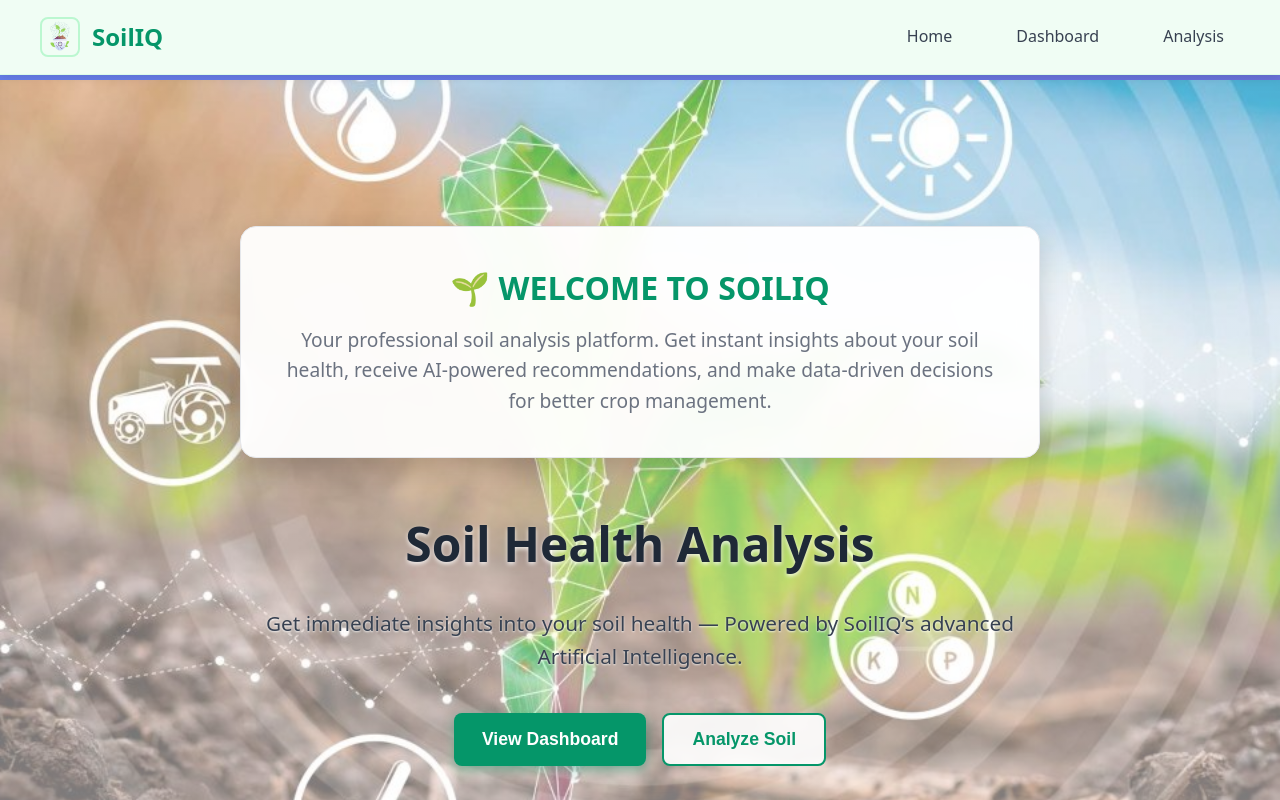
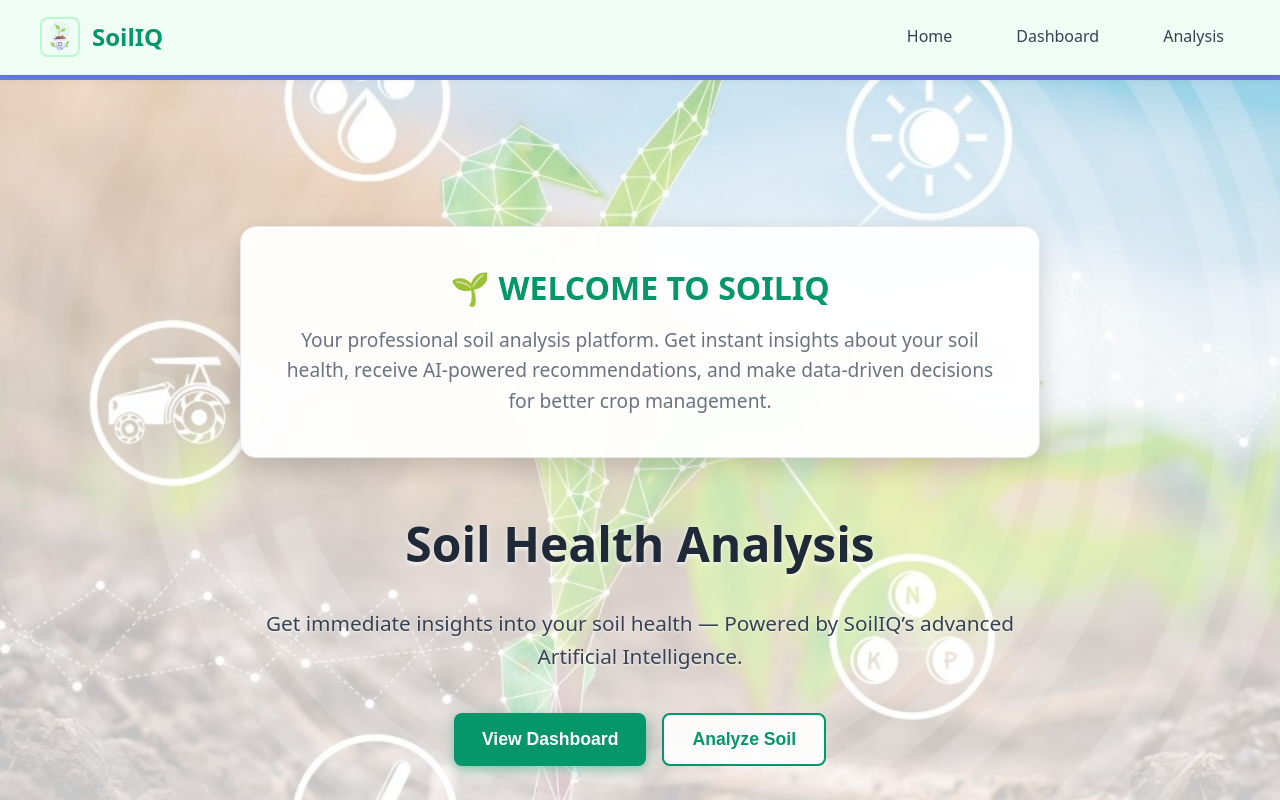
Before and after one commit to Charley-sys/SoilIQ, a React (Vite) app in the folder client/: page / in a window 1280 px wide. Shown: the top 800 px of the page. Built offline with nearby package versions, Linux system fonts and the light colour scheme; no server answers.

Commit message:
commit of updated background styling in App.jsx

```diff
--- a/client/src/App.jsx
+++ b/client/src/App.jsx
@@ -63,7 +63,7 @@ function App() {
       <Layout>
         {/* Hero Section with Farm Background */}
         <section id="home" style={{
-          background: `linear-gradient(rgba(255, 255, 255, 0.3), rgba(255, 255, 255, 0.5)),
+          background: `linear-gradient(rgba(255, 255, 255, 0.6), rgba(255, 255, 255, 0.8)),
                       url('/assets/Homepage.jpg')`,
           backgroundSize: 'cover',
           backgroundPosition: 'center',
```
